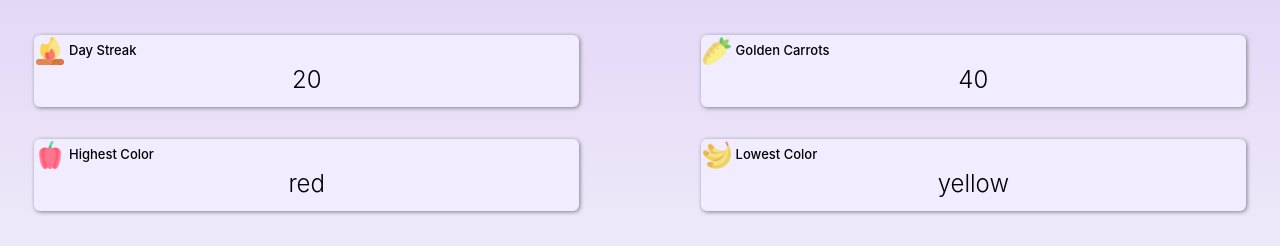
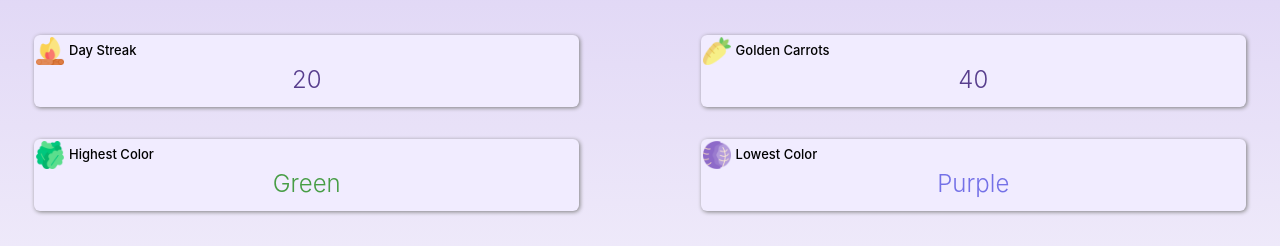
Before and after one commit to Glow-Carrots-App/glow-web, a Next.js app: page /profile in a window 1280 px wide. Shown: the part 218-464 px from the top of the page. Built offline with nearby package versions, Linux system fonts and the light colour scheme; no server answers.

Commit message:
add dynamic coloring and finishing touches on ui for Statistics component

```diff
--- a/components/Statistics/index.js
+++ b/components/Statistics/index.js
@@ -7,23 +7,32 @@ import pickHighIcon from "../../utils/pickHighIcon";
 import styles from "./styles.module.css";
 
 const DUMMY_LIFETIME = [
-  { product: "apple", color: "red" },
-  { product: "strawberry", color: "red" },
-  { product: "orange", color: "orange" },
-  { product: "lettuce", color: "green" },
-  { product: "onion", color: "white" },
-  { product: "apple", color: "red" },
+  { product: "apple", color: "red", textHex: "#f94d4d" },
+  { product: "strawberry", color: "red", textHex: "#f94d4d" },
+  { product: "orange", color: "orange", textHex: "#fd8f52" },
+  { product: "lettuce", color: "green", textHex: "#479d45" },
+  { product: "lettuce", color: "green", textHex: "#479d45" },
+  { product: "lettuce", color: "green", textHex: "#479d45" },
+  { product: "onion", color: "white", textHex: "#97906e" },
+  { product: "banana", color: "yellow", textHex: "#ffbb1c" },
 ];
 
 const Statistics = () => {
   const lowestColor = checkLowestColor(DUMMY_LIFETIME);
   const highestColor = checkHighestColor(DUMMY_LIFETIME);
+  console.log(lowestColor);
 
   const userDayStreak = 20;
   const userGoldenCarrots = 40;
 
   const lowIcon = pickLowIcon(lowestColor);
   const highIcon = pickHighIcon(highestColor);
+
+  const capatalizeString = (string) =>
+    string.charAt(0).toUpperCase() + string.slice(1);
+
+  const lowestColorData = capatalizeString(lowestColor.color);
+  const highestColorData = capatalizeString(highestColor.color);
 
   return (
     <div className={styles.container}>
@@ -44,12 +53,14 @@ const Statistics = () => {
         <StatsCard
           src={highIcon}
           title="Highest Color"
-          data={highestColor.color}
+          data={highestColorData}
+          color={highestColor.textHex}
         />
         <StatsCard
           src={lowIcon}
           title="Lowest Color"
-          data={lowestColor.color}
+          data={lowestColorData}
+          color={lowestColor.textHex}
         />
       </div>
     </div>
--- a/components/StatsCard/index.js
+++ b/components/StatsCard/index.js
@@ -1,13 +1,13 @@
 import styles from "./styles.module.css";
 
-const StatsCard = ({ src, title, data }) => {
+const StatsCard = ({ src, title, data, color = "#573d8d" }) => {
   return (
     <div className={styles.statContainer}>
       <div className={styles.topRow}>
         <img className={styles.icon} src={src} style={{ height: "28px" }} />
         <span>{title}</span>
       </div>
-      <p>{data}</p>
+      <p style={{ color: color }}>{data}</p>
     </div>
   );
 };
--- a/utils/countColors.js
+++ b/utils/countColors.js
@@ -7,31 +7,37 @@ export default function countColors(foods) {
       count: 0,
       color: "red",
       fillHex: "#f94d4d",
+      textHex: "#f94d4d",
     },
     {
       count: 0,
       color: "orange",
       fillHex: "#fd8f52",
+      textHex: "#fd8f52",
     },
     {
       count: 0,
       color: "yellow",
       fillHex: "#f9c449",
+      textHex: "#ffbb1c",
     },
     {
       count: 0,
       color: "green",
       fillHex: "#6aab9c",
+      textHex: "#479d45",
     },
     {
       count: 0,
       color: "purple",
       fillHex: "#4b37a8",
+      textHex: "#7471e7",
     },
     {
       count: 0,
       color: "white",
       fillHex: "#f2edcf",
+      textHex: "#97906e",
     },
     { count: 0, color: "total" },
   ];
```
